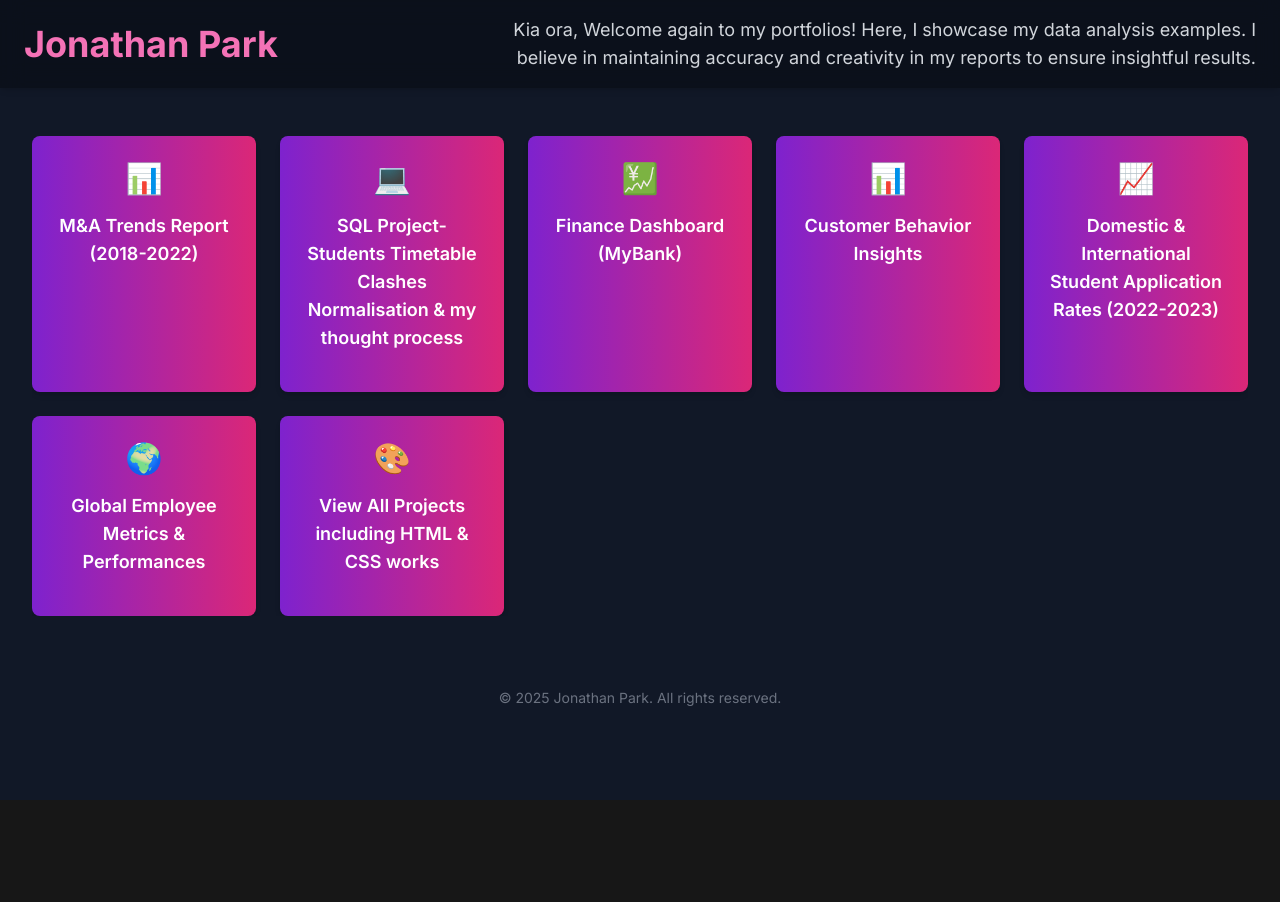
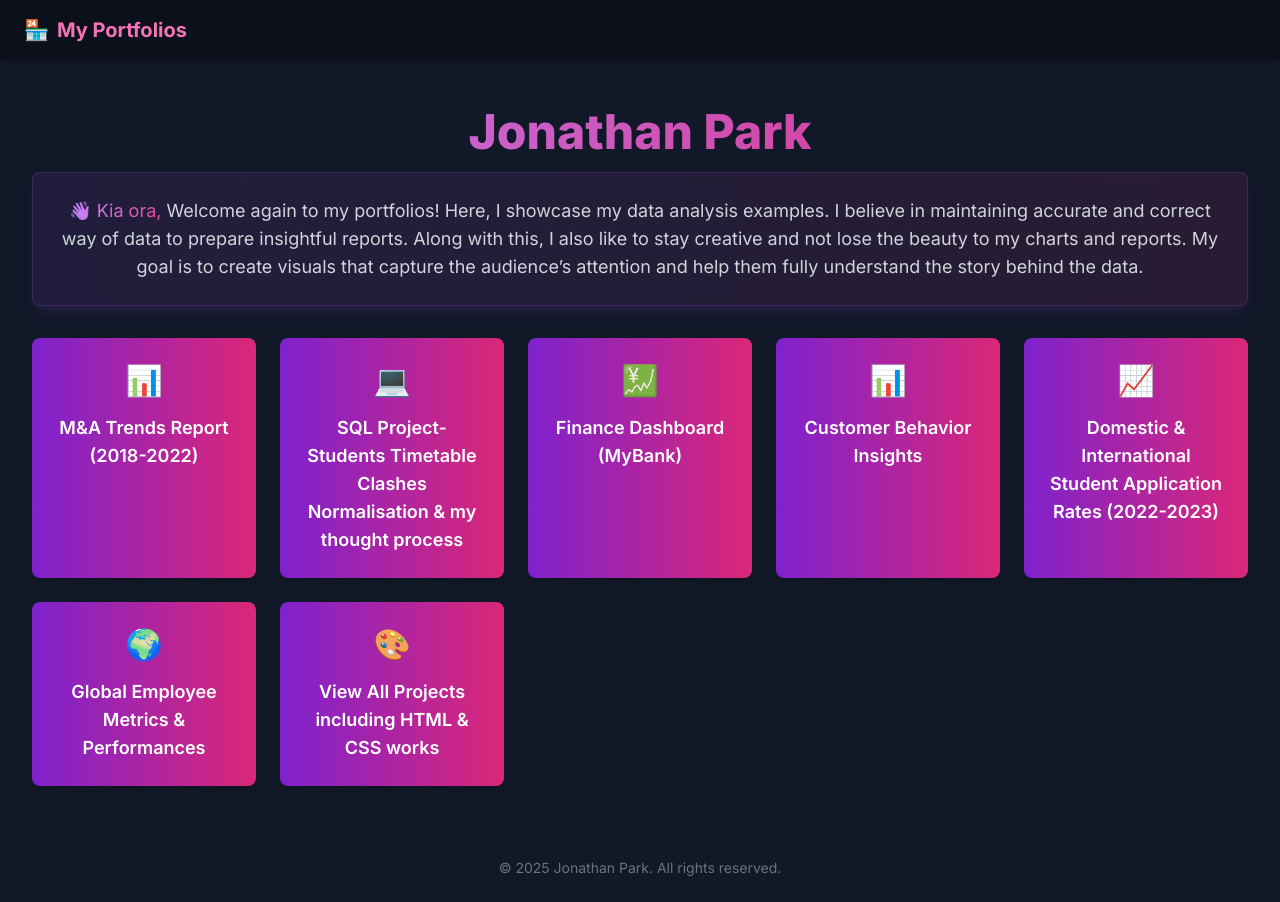
Before and after one commit to LeConsulat2/jp-page, a Next.js app: page /projects/1 in a window 1280 px wide. Before the commit the page ends 800 px from the top, so only its background shows below. Built offline with nearby package versions, Linux system fonts and the light colour scheme.

Commit message:
Update page.tsx

```diff
--- a/app/projects/[id]/page.tsx
+++ b/app/projects/[id]/page.tsx
@@ -17,7 +17,7 @@ export default function Projects() {
     async function fetchPortfolios() {
       try {
         setIsLoading(true);
-        const response = await fetch('/api'); // API 호출
+        const response = await fetch('/api');
         if (!response.ok) {
           throw new Error(`HTTP error! Status: ${response.status}`);
         }
@@ -26,7 +26,7 @@ export default function Projects() {
       } catch (error) {
         console.error('Error fetching portfolios:', error);
       } finally {
-        setIsLoading(false); // 로딩 완료
+        setIsLoading(false);
       }
     }
     fetchPortfolios();
@@ -50,37 +50,66 @@ export default function Projects() {
   return (
     <div className="min-h-screen bg-gray-900 text-white">
       {isLoading ? (
-        <div className="flex justify-center items-center min-h-screen">
-          Loading...
-        </div>
+        <div>Loading...</div>
       ) : (
         <>
-          {/* Header Section */}
-          <motion.header
-            className="w-full px-6 py-4 sticky top-0 bg-black/30 backdrop-blur-md shadow-md flex justify-between items-center" ///// 헤더 레이아웃 수정
-            initial={{ opacity: 0 }}
-            animate={{ opacity: 1 }}
-            transition={{ duration: 0.8 }}
-          >
-            {/* Left: Jonathan Park */}
-            <h1 className="text-2xl md:text-4xl font-bold text-pink-400">
-              Jonathan Park
-            </h1>
-            {/* Jonathan Park 왼쪽 정렬*/}
-
-            {/* Right: Introduction */}
-            <p className="text-sm md:text-lg text-gray-300 max-w-3xl text-right">
-              Kia ora, Welcome again to my portfolios! Here, I showcase my data
-              analysis examples. I believe in maintaining accuracy and
-              creativity in my reports to ensure insightful results.
-            </p>
-            {/* 소개 문구 오른쪽 정렬 및 같은 줄 배치 */}
+          <motion.header className="w-full px-6 py-4 sticky top-0 bg-black/30 backdrop-blur-md shadow-md">
+            <div className="max-w-7xl mx-auto flex justify-between items-center">
+              <h1 className="text-xl font-bold text-pink-400 flex items-center">
+                <span role="img" aria-label="store" className="mr-2">
+                  🏪
+                </span>
+                My Portfolios
+              </h1>
+            </div>
           </motion.header>
 
-          {/* Portfolio Section */}
-          <main className="w-full max-w-7xl mx-auto px-8 py-12">
+          <main className="w-full max-w-screen mx-auto px-8 py-12">
+            <section className="text-center mb-8">
+              <h1 className="text-5xl font-extrabold text-transparent bg-clip-text bg-gradient-to-r from-purple-400 to-pink-600">
+                Jonathan Park
+              </h1>
+              <motion.p
+                initial={{ opacity: 0, y: 20 }}
+                animate={{
+                  opacity: 1,
+                  y: 0,
+                  transition: {
+                    duration: 0.8,
+                    ease: 'easeOut',
+                  },
+                }}
+                className="mt-4 text-lg text-gray-300 p-6 rounded-lg
+                  bg-gradient-to-r from-purple-500/10 to-pink-500/10
+                  backdrop-blur-sm
+                  border border-purple-500/20
+                  shadow-lg shadow-purple-500/10"
+              >
+                <motion.span
+                  initial={{ opacity: 0 }}
+                  animate={{ opacity: 1 }}
+                  transition={{ delay: 0.5, duration: 1 }}
+                  className="bg-gradient-to-r from-purple-400 to-pink-500 text-transparent bg-clip-text"
+                >
+                  👋 Kia ora,
+                </motion.span>{' '}
+                <motion.span
+                  initial={{ opacity: 0 }}
+                  animate={{ opacity: 1 }}
+                  transition={{ delay: 0.8, duration: 1 }}
+                >
+                  Welcome again to my portfolios! Here, I showcase my data
+                  analysis examples. I believe in maintaining accurate and
+                  correct way of data to prepare insightful reports. Along with
+                  this, I also like to stay creative and not lose the beauty to
+                  my charts and reports. My goal is to create visuals that
+                  capture the audience’s attention and help them fully
+                  understand the story behind the data.
+                </motion.span>
+              </motion.p>
+            </section>
             <motion.section
-              className="grid grid-cols-1 sm:grid-cols-2 md:grid-cols-3 lg:grid-cols-4 xl:grid-cols-5 gap-6 justify-items-center overflow-y-scroll h-[60vh]" ///// 포트폴리오 섹션 스크롤 가능하게 수정
+              className="grid grid-cols-1 sm:grid-cols-2 md:grid-cols-3 lg:grid-cols-4 xl:grid-cols-5 gap-6 justify-items-center"
               variants={containerVariants}
               initial="hidden"
               animate="show"
@@ -101,7 +130,6 @@ export default function Projects() {
             </motion.section>
           </main>
 
-          {/* Footer */}
           <footer className="w-full py-6 text-center text-sm text-gray-500">
             © {new Date().getFullYear()} Jonathan Park. All rights reserved.
           </footer>
```
